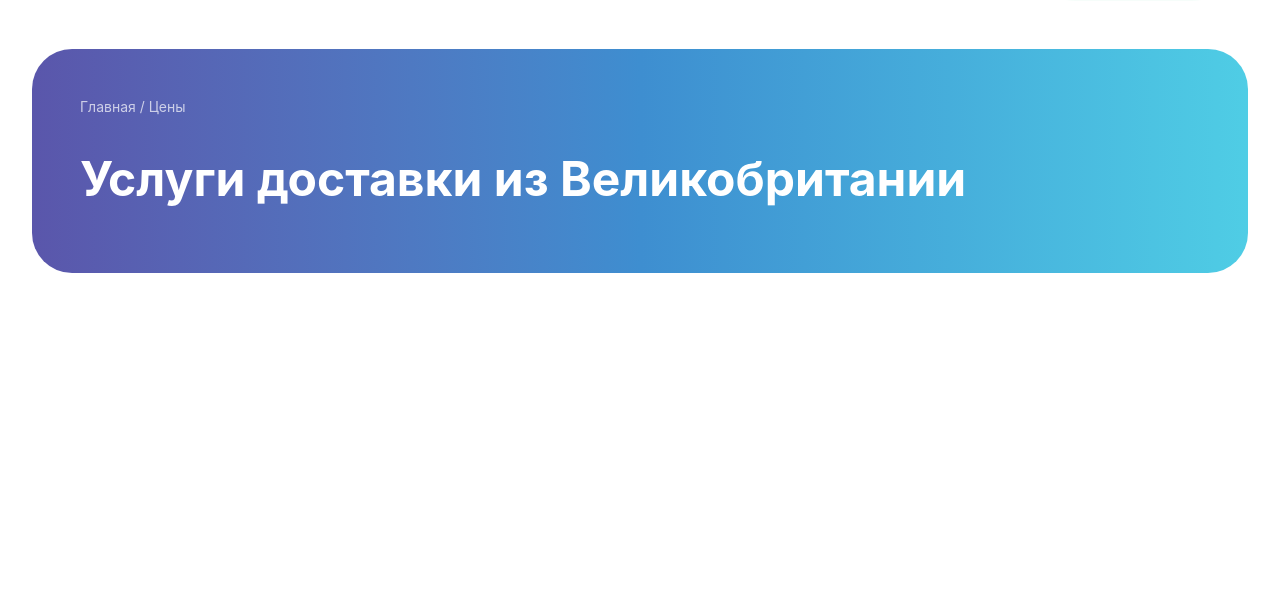
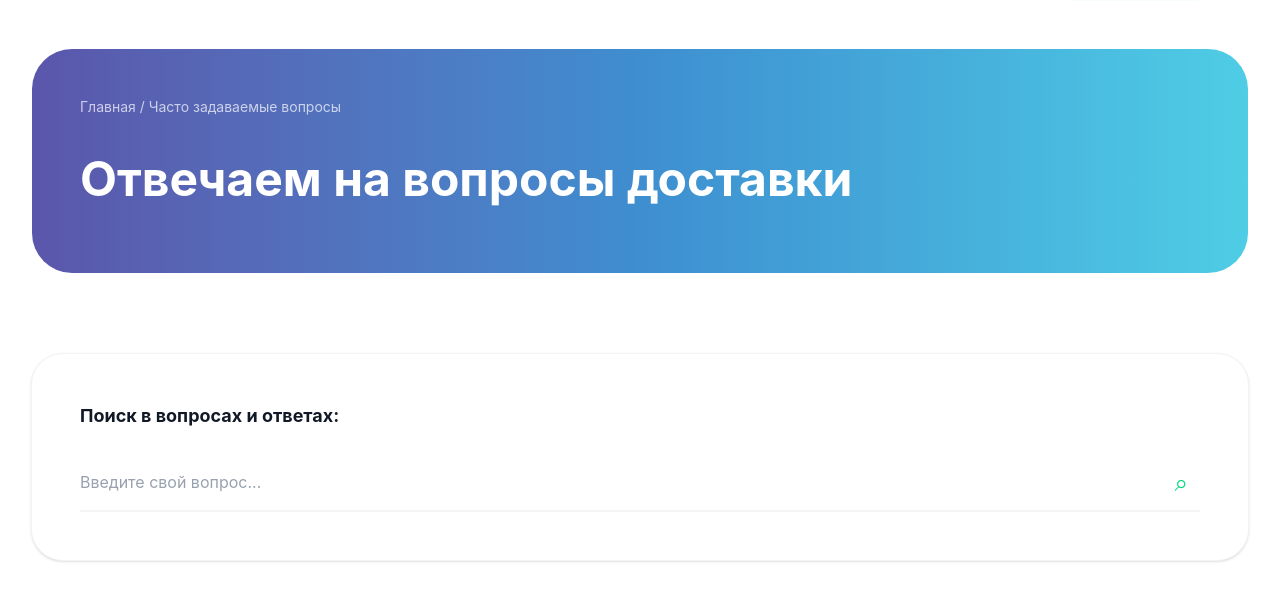
Before and after one commit to dilovar6666/dzweek3.5, a website: page src/index5.html in a window 1280 px wide. Shown: the part 76-676 px from the top of the page. Drawn offline with nearby package versions, Linux system fonts and the light colour scheme; files that its build step writes are made by us from their sources; files whose address does not match are found by name.

Commit message:
add section2

```diff
--- a/src/index5.html
+++ b/src/index5.html
@@ -35,13 +35,33 @@
    <div class="p-8 max-w-[1300px] m-auto">
       <div class="bg-gradient-to-r from-[#5a56ab] via-[#3e8ed0] to-[#4fcde5] rounded-[40px] p-12 text-white font-sans">
          <nav class="text-sm opacity-70 mb-8">
-            Главная / Цены
+            Главная  /  Часто задаваемые вопросы
          </nav>
          <h1 class="text-4xl md:text-5xl font-bold mb-4 leading-tight">
-            Услуги доставки из Великобритании<br class="hidden md:block">
+            Отвечаем на вопросы доставки<br class="hidden md:block">
          </h1>
       </div>
    </div>
+
+
+
+   <section class="max-w-[1250px] mx-auto px-4 py-12 font-sans">
+      <div class="bg-white rounded-[32px] shadow-sm border border-gray-100 p-8 md:p-12">
+         <div class="max-w-[1300px]">
+            <label for="faq-search" class="block text-[#121926] font-bold text-lg mb-6">
+               Поиск в вопросах и ответах:
+            </label>
+            <div class="relative">
+               <input type="text" id="faq-search" placeholder="Введите свой вопрос..."
+                  class="w-full bg-transparent border-b-2 border-gray-100 py-4 pr-10 text-[#121926] placeholder-gray-400 focus:outline-none">
+               <div
+                  class="absolute inset-y-0 right-0 flex items-center pr-3 text-2xl text-[#00d97e] pointer-events-none">
+                  ⌕
+               </div>
+            </div>
+         </div>
+      </div>
+   </section>
 </body>
 
 </html>
```
